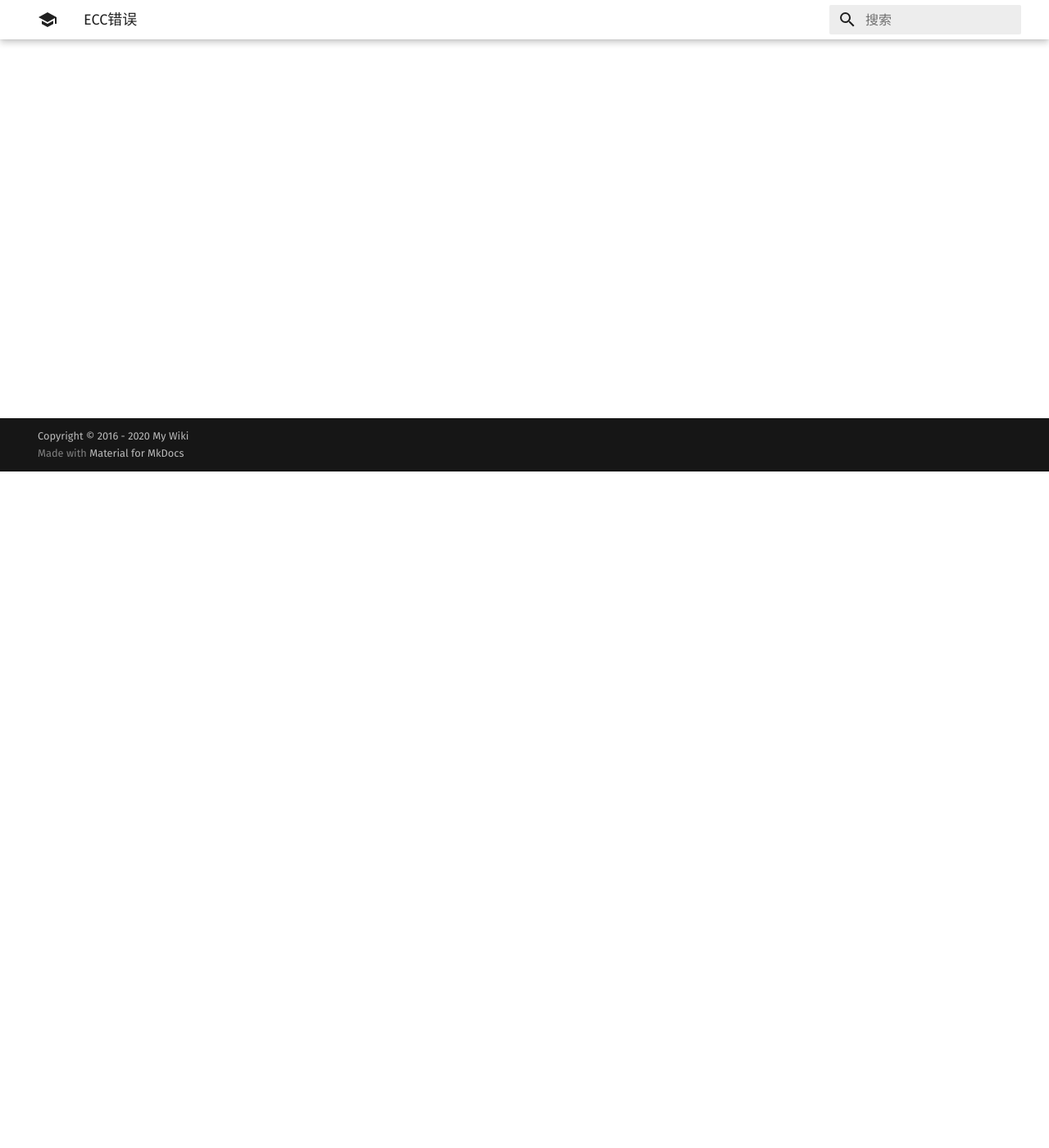
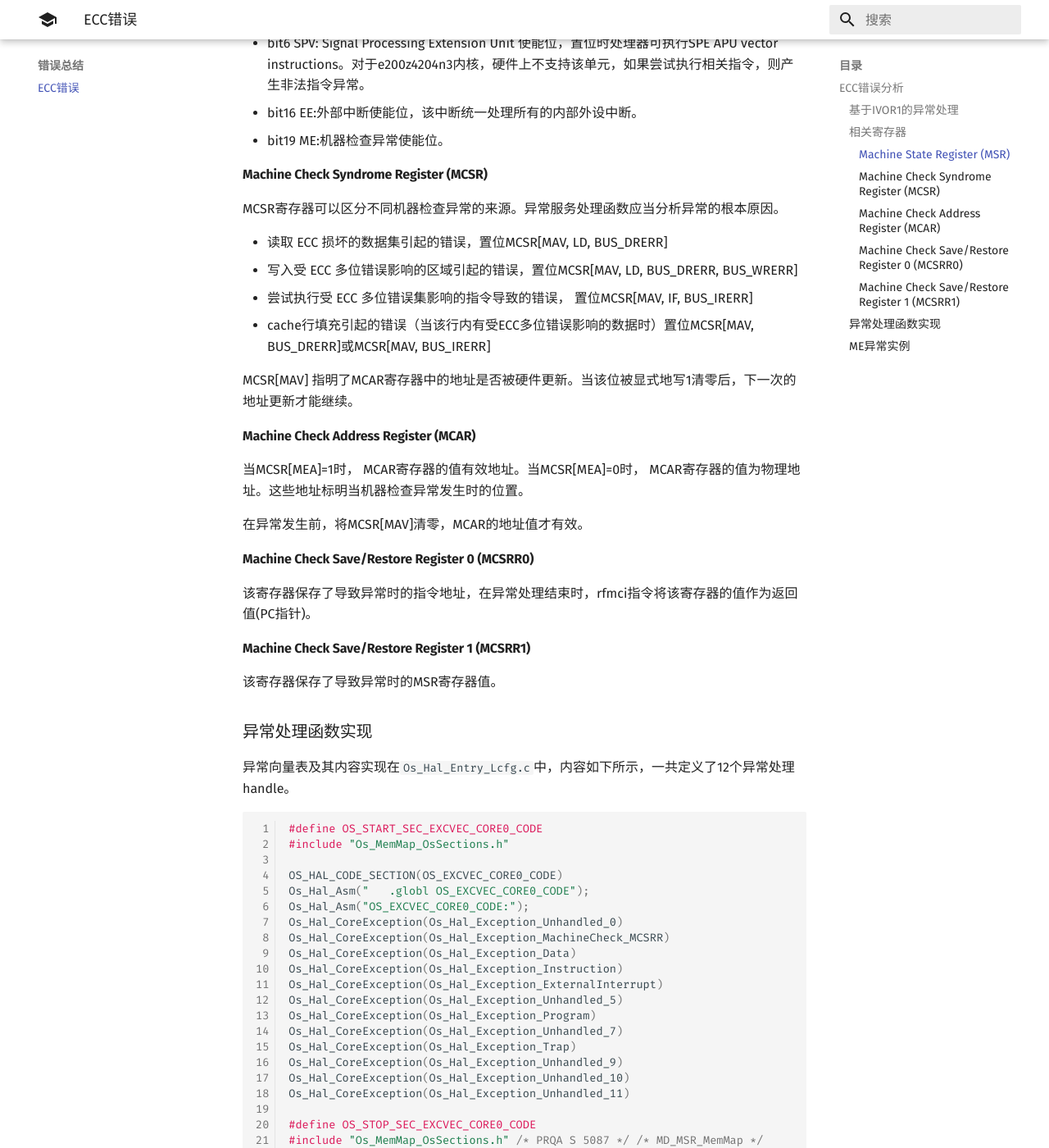
Before and after one commit to hanojiang/BlogCP, an MkDocs documentation site: the page built from docs/ERROR/ecc_error.md, in a window 1280 px wide and 1400 px high, scrolled down 825 px. Shown: the whole window at 82% size. Built offline with MkDocs 1.6.1 and Material for MkDocs 9.7.7, drawn with Linux system fonts in a browser that asks for light colours; some of the changed text lies outside the part shown.

Commit message:
update ECC error md file

````diff
--- a/docs/ERROR/ecc_error.md
+++ b/docs/ERROR/ecc_error.md
@@ -1 +1,100 @@
 ## ECC错误分析
+
+MCU内部SRAM的值在复位后是随机的，因此，数据和校验位可能包含任意值。很可能对任何地址的第一次读取尝试都会产生不可纠正的 ECC 错误。因此 SRAM 必须在上电后初始化。通常通过对SRAM批量写值实现，而写操作必须为4字节或8字节方式，从而将ECC定义完成。否则，较小大小的写入访问会导致读取-修改-写入，并出现另一个 ECC 错误。
+
+### 基于IVOR1的异常处理
+在e200内核中，IVOR1(machine check)异常处理可以表征多位ECC错误。当MSR[ME]=1时，machine check相关的异常可内核捕获。
+
+### 相关寄存器
+以下几个寄存器可用于详细分析异常出现时的场景。
+
+#### Machine State Register (MSR)
+MSR寄存器保存了处理器的状态。e200z4204n3 MSR寄存器各位如下图所示：
+
+![ecc-01](./images/msr.png)
+
+- bit6 SPV: Signal Processing Extension Unit 使能位，置位时处理器可执行SPE APU vector instructions。对于e200z4204n3内核，硬件上不支持该单元，如果尝试执行相关指令，则产生非法指令异常。
+- bit16 EE:外部中断使能位，该中断统一处理所有的内部外设中断。
+- bit19 ME:机器检查异常使能位。
+
+#### Machine Check Syndrome Register (MCSR)
+MCSR寄存器可以区分不同机器检查异常的来源。异常服务处理函数应当分析异常的根本原因。
+
+- 读取 ECC 损坏的数据集引起的错误，置位MCSR[MAV, LD, BUS_DRERR]
+- 写入受 ECC 多位错误影响的区域引起的错误，置位MCSR[MAV, LD, BUS_DRERR, BUS_WRERR]
+- 尝试执行受 ECC 多位错误集影响的指令导致的错误， 置位MCSR[MAV, IF, BUS_IRERR]
+- cache行填充引起的错误（当该行内有受ECC多位错误影响的数据时）置位MCSR[MAV, BUS_DRERR]或MCSR[MAV, BUS_IRERR]
+
+MCSR[MAV] 指明了MCAR寄存器中的地址是否被硬件更新。当该位被显式地写1清零后，下一次的地址更新才能继续。
+
+#### Machine Check Address Register (MCAR)
+
+当MCSR[MEA]=1时， MCAR寄存器的值有效地址。当MCSR[MEA]=0时， MCAR寄存器的值为物理地址。这些地址标明当机器检查异常发生时的位置。
+
+在异常发生前，将MCSR[MAV]清零，MCAR的地址值才有效。
+
+#### Machine Check Save/Restore Register 0 (MCSRR0)
+该寄存器保存了导致异常时的指令地址，在异常处理结束时，rfmci指令将该寄存器的值作为返回值(PC指针)。
+
+#### Machine Check Save/Restore Register 1 (MCSRR1)
+该寄存器保存了导致异常时的MSR寄存器值。
+
+### 异常处理函数实现
+异常向量表及其内容实现在`Os_Hal_Entry_Lcfg.c`中，内容如下所示，一共定义了12个异常处理handle。
+
+```c
+#define OS_START_SEC_EXCVEC_CORE0_CODE
+#include "Os_MemMap_OsSections.h"
+
+OS_HAL_CODE_SECTION(OS_EXCVEC_CORE0_CODE)
+Os_Hal_Asm("   .globl OS_EXCVEC_CORE0_CODE");
+Os_Hal_Asm("OS_EXCVEC_CORE0_CODE:");
+Os_Hal_CoreException(Os_Hal_Exception_Unhandled_0)
+Os_Hal_CoreException(Os_Hal_Exception_MachineCheck_MCSRR)
+Os_Hal_CoreException(Os_Hal_Exception_Data)
+Os_Hal_CoreException(Os_Hal_Exception_Instruction)
+Os_Hal_CoreException(Os_Hal_Exception_ExternalInterrupt)
+Os_Hal_CoreException(Os_Hal_Exception_Unhandled_5)
+Os_Hal_CoreException(Os_Hal_Exception_Program)
+Os_Hal_CoreException(Os_Hal_Exception_Unhandled_7)
+Os_Hal_CoreException(Os_Hal_Exception_Trap)
+Os_Hal_CoreException(Os_Hal_Exception_Unhandled_9)
+Os_Hal_CoreException(Os_Hal_Exception_Unhandled_10)
+Os_Hal_CoreException(Os_Hal_Exception_Unhandled_11)
+
+#define OS_STOP_SEC_EXCVEC_CORE0_CODE
+#include "Os_MemMap_OsSections.h" /* PRQA S 5087 */ /* MD_MSR_MemMap */
+
+```
+
+异常处理函数的实现在`Os_Hal_Core.c`中，其中`Os_Hal_Exception_MachineCheck_MCSRR`如下：
+
+```c
+
+OS_HAL_OS_CODE_SECTION()
+OS_HAL_BYTE_ALIGN_4;
+Os_Hal_Asm(" .globl Os_Hal_Exception_MachineCheck_MCSRR");
+Os_Hal_Asm("Os_Hal_Exception_MachineCheck_MCSRR:");
+Os_Hal_Exception_Save_Context_Asm() // 保存异常时程序运行的上下文在全局变量OsCfg_Hal_Context_OsCore0_ExceptionContext中
+Os_Hal_Exception_Save_MCSRR_Asm() // Save MCSRR0 and MCSRR1 in Pc and Msr
+Os_Hal_Exception_Clear_MCSR()
+Os_Hal_Exception_Memory_Handler_Asm()  //调用Os_Hal_Exception_Memory_Handler
+Os_Hal_Exception_Resume_Context_Asm()  //异常处理结束，恢复上下文
+```
+
+`Os_Hal_Exception_Memory_Handler`处理函数在`Os_Hal_Entry.c`中。
+
+### ME异常实例
+
+![ecc-VLINK](./images/ECC-01.png)
+如上图所示，在vlinkgen模块中配置特殊的RAM块时，错误的没有选择该块的初始化阶段，则该块默认不初始化。
+
+后续分配在该块的var group，在启动代码的初始化阶段时，由于读取-修改-写入操作，产生了ECC错误，但由于MSR寄存器的ME使能位未置位，出现异常时，并不会立即出发异常处理。
+
+以上操作在`BrsMainStartup.c`文件的`Brs_PreMainStartup`函数中的`Brs_MemoryInit(&vLinkGen_Init_One_GroupsSet, coreID)`这一步操作。
+
+所以通过调试器，在该步骤运行后，查看相关寄存器，如MCSR，MCSRR0，MCSRR1寄存器。这些寄存器有出现异常时的标志信息和导致异常的ram地址信息。具体值如下：
+
+![ecc-VLINK](./images/ECC-02.png)
+
+`Os_Hal_Core.c`文件的`Os_Hal_CoreInit`函数中，会通过`Os_Hal_WriteMSR`写MSR寄存器，之后马上触发异常处理。
````
Also changed, not shown: docs/ERROR/images/ECC-01.png (added), docs/ERROR/images/ECC-02.png (added), docs/ERROR/images/msr.png (added), 2 other files.
